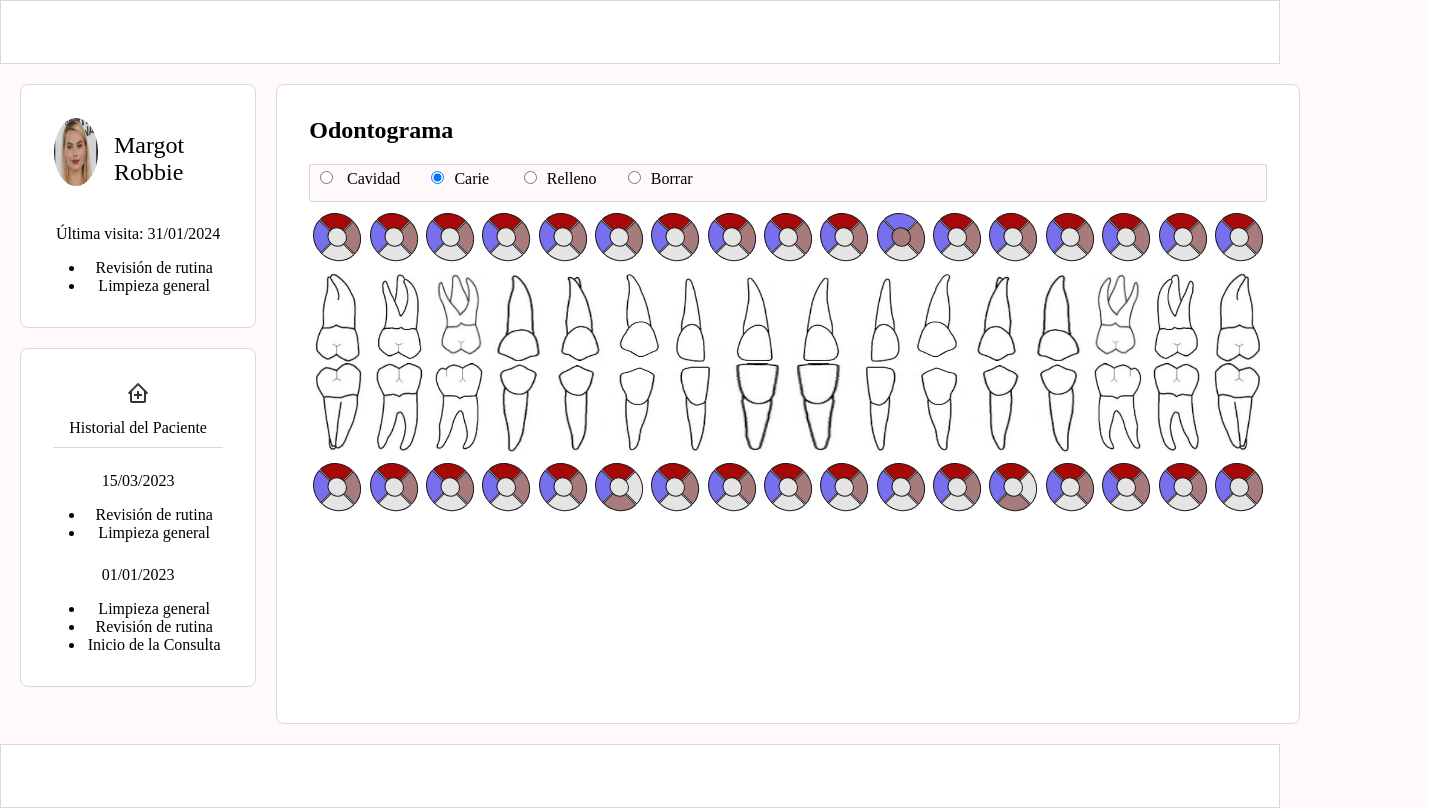
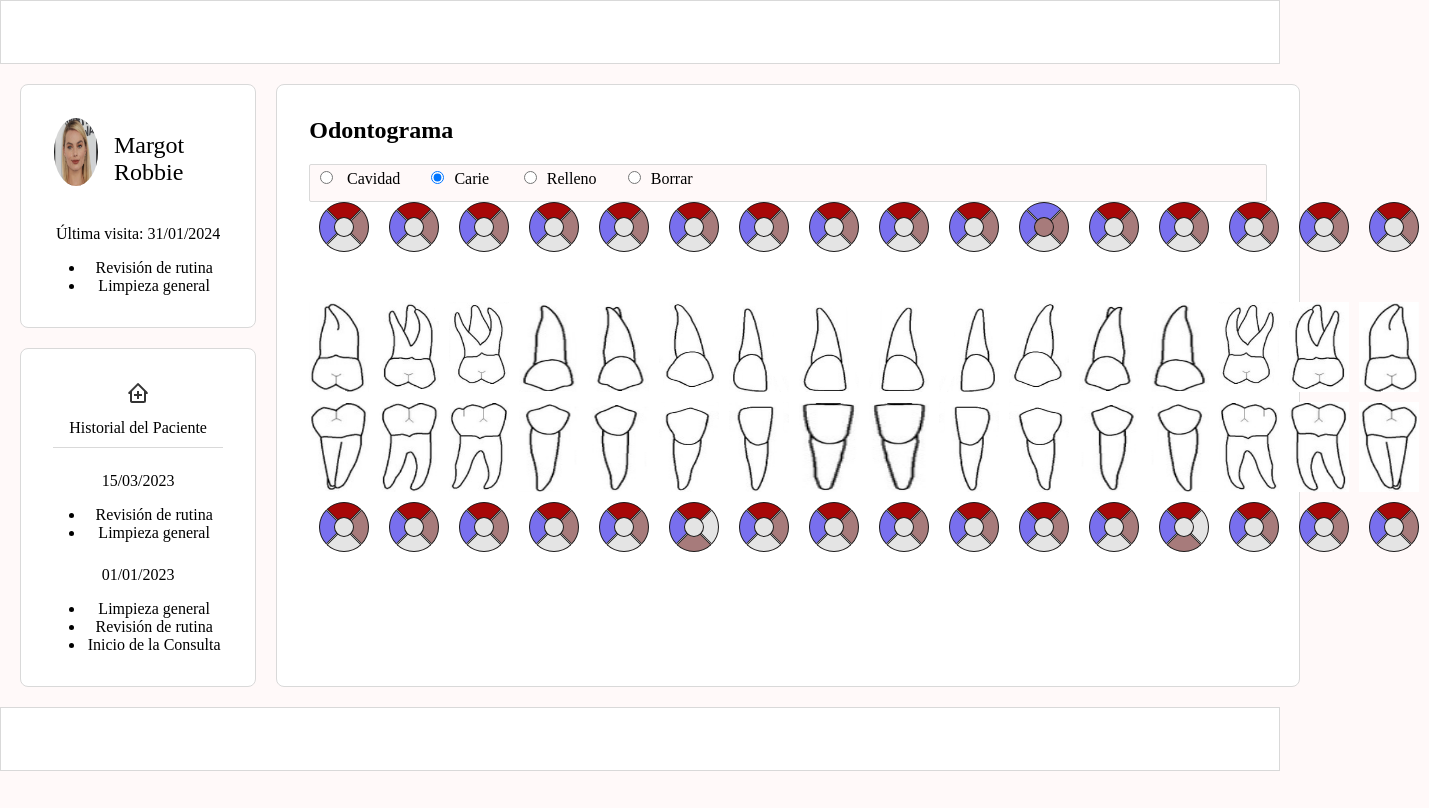
Before and after one commit to ebetafont/dentigrama, a React (Vite) app: page / in a window 1280 px wide. Shown: the whole page, 1429 px wide, since content can reach past the window. Built offline with nearby package versions, Linux system fonts and the light colour scheme.

Commit message:
Refactor tooth rem 1data, style flex to grid

```diff
--- a/src/App.css
+++ b/src/App.css
@@ -9,7 +9,7 @@ body{display:flex;flex-direction:column;align-content:center;background: var(--b
 
 header, footer{height:4rem;background:var(--background-theme);border:var(--border-site);}
 .middle-container{display:flex;flex-direction:row;justify-content:space-between;align-content:center;width:100%;}
-aside, main{height:80vh;}
+aside, main{/* height:80vh; */}
 aside{width:20%;margin:20px;}
 main{padding:2rem;width:80%;margin:20px 20px 20px 0px;border-radius:8px;border:var(--border-site);background: var(--background-theme);}
 main h1{padding-bottom: 20px;}
--- a/src/App.jsx
+++ b/src/App.jsx
@@ -29,9 +29,10 @@ function App() {
               <div><input type="radio" id="radio3" name="accion" value="relleno" /><label htmlFor="radio3">Relleno</label></div>
               <div><input type="radio" id="radio4" name="accion" value="borrar" /><label htmlFor="radio4">Borrar</label></div>
           </div>
-
-          <Dentigrama denti={superior} position="downside" />
-          <Dentigrama denti={inferior} position="upside" />
+          <div className='grid-container'>
+            <Dentigrama denti={superior} position="downside" />
+            <Dentigrama denti={inferior} position="upside" />
+          </div>
         </main>
       </section>
       <footer></footer>
--- a/src/Dentigrama.css
+++ b/src/Dentigrama.css
@@ -6,11 +6,16 @@
     --background-caries: rgb(167, 8, 8);
     --background-relleno: rgb(167, 123, 123);
 }
-.grid{
-    display:flex;
+.grid-container{
+    display: grid;
+    grid-template-columns: 70px 70px 70px 70px 70px 70px 70px 70px 70px 70px 70px 70px 70px 70px 70px 70px;
+    grid-template-rows: 100px 100px 100px 100px;
+}
+.grid-item{
+    /* display:flex;
     align-items:center;
     align-content: center;
-    justify-content: center
+    justify-content: center */
 }
 .tooth{
     position: relative;
@@ -29,10 +34,10 @@
 .cavidad{background-color:var(--background-cavidad);}
 .carie{background-color:var(--background-caries);}
 .relleno{background-color:var(--background-relleno);}
-.tooth-wrapper{padding:10px 5px;overflow:hidden;display:flex;justify-content:center;align-items:center;}
+.tooth-wrapper{/* padding:10px 5px; */overflow:hidden;display:flex;justify-content:center;align-items:center;}
 .tooth-p-wrapper{
-   width: 65px; height: 90px;
-   padding: 0 5px;
+    width: 60px; height: 90px;
+  /* padding: 0 5px;*/
 }
 .tooth-p-wrapper img{width:100%;height:100%;object-fit:fill;}
 .turn img{transform:scaleX(-1);}
--- a/src/Dentigrama.jsx
+++ b/src/Dentigrama.jsx
@@ -4,16 +4,16 @@ import { useState} from 'react'
 export default function Dentigrama({denti, position}){
 
   return (
-    <div className='grid-container'>
+    <>
       {position === "upside" ? (<ToothPic position={position} />) : ""}
-      <div className="grid">
-        { denti?.map((obj) => (
+
+      {denti?.map((obj) => (
           <ToothM key={obj.id} id={obj.id} state={obj.state} />
         )
       )}
-      </div>
+
       {position === "downside" ? (<ToothPic position={position} />) : ""}
-    </div>
+    </>
   )
 }
 
@@ -28,15 +28,13 @@ function ToothPic({position}){
 
    return (
     <>
-      <div className="grid">
       { chainT?.map((element) =>
-          (<div className="tooth-p-wrapper"><img src={`tooth/${element}.bmp`} alt="Tooth Pic" /></div>)
+        (<div className="grid-item"><div className="tooth-p-wrapper"><img src={`tooth/${element}.bmp`} alt="Tooth Pic" /></div></div>)
       )}
 
       { chainT?.reverse().map((element) =>
-          (<div className="tooth-p-wrapper turn"><img src={`tooth/${element}.bmp`} alt="Tooth Pic" /></div>)
+        (<div className="grid-item"><div className="tooth-p-wrapper turn"><img src={`tooth/${element}.bmp`} alt="Tooth Pic" /></div></div>)
       )}
-      </div>
     </>
   )
 
@@ -57,6 +55,7 @@ function ToothM({id, state=[]}){
   }
 
   return (
+    <div className="grid-item">
       <div className="tooth-wrapper">
           <div className="tooth" id={id}>
               <div className={`tooth-part part-0 ${toothState[0]}`} data="0" onClick={handleClick}></div>
@@ -66,5 +65,6 @@ function ToothM({id, state=[]}){
               <div className={`tooth-part part-4 ${toothState[4]}`} data="4" onClick={handleClick}></div>
           </div>
       </div>
+    </div>
   )
 }
--- a/src/data-users.json
+++ b/src/data-users.json
@@ -20,10 +20,10 @@
           {"id" : "13", "state" : []},
           {"id" : "14", "state" : []},
           {"id" : "15", "state" : []},
-          {"id" : "16", "state" : []},
-          {"id" : "17", "state" : []}
+          {"id" : "16", "state" : []}
       ],
       "inferior": [
+        {"id" : "17", "state" : []},
         {"id" : "18", "state" : []},
         {"id" : "19", "state" : []},
         {"id" : "20", "state" : []},
@@ -38,9 +38,7 @@
         {"id" : "29", "state" : []},
         {"id" : "30", "state" : []},
         {"id" : "31", "state" : []},
-        {"id" : "32", "state" : []},
-        {"id" : "33", "state" : []},
-        {"id" : "34", "state" : []}
+        {"id" : "32", "state" : []}
       ]
     },
     {
@@ -64,27 +62,27 @@
           {"id" : "13", "state" : ["borrar", "carie", "relleno", null, "cavidad"]},
           {"id" : "14", "state" : ["borrar", "carie", "relleno", null, "cavidad"]},
           {"id" : "15", "state" : ["borrar", "carie", "relleno", null, "cavidad"]},
-          {"id" : "16", "state" : ["borrar", "carie", "relleno", null, "cavidad"]},
-          {"id" : "17", "state" : ["borrar", "carie", "relleno", null, "cavidad"]}
+          {"id" : "16", "state" : ["borrar", "carie", "relleno", null, "cavidad"]}
+
       ],
       "inferior": [
+        {"id" : "17", "state" : ["borrar", "carie", "relleno", null, "cavidad"]},
         {"id" : "18", "state" : ["borrar", "carie", "relleno", null, "cavidad"]},
         {"id" : "19", "state" : ["borrar", "carie", "relleno", null, "cavidad"]},
         {"id" : "20", "state" : ["borrar", "carie", "relleno", null, "cavidad"]},
         {"id" : "21", "state" : ["borrar", "carie", "relleno", null, "cavidad"]},
-        {"id" : "22", "state" : ["borrar", "carie", "relleno", null, "cavidad"]},
-        {"id" : "23", "state" : [null, "carie", null, "relleno", "cavidad"]},
+        {"id" : "22", "state" : [null, "carie", null, "relleno", "cavidad"]},
+        {"id" : "23", "state" : ["borrar", "carie", "relleno", null, "cavidad"]},
         {"id" : "24", "state" : ["borrar", "carie", "relleno", null, "cavidad"]},
         {"id" : "25", "state" : ["borrar", "carie", "relleno", null, "cavidad"]},
         {"id" : "26", "state" : ["borrar", "carie", "relleno", null, "cavidad"]},
         {"id" : "27", "state" : ["borrar", "carie", "relleno", null, "cavidad"]},
         {"id" : "28", "state" : ["borrar", "carie", "relleno", null, "cavidad"]},
-        {"id" : "29", "state" : ["borrar", "carie", "relleno", null, "cavidad"]},
-        {"id" : "30", "state" : [null, "carie", null, "relleno", "cavidad"]},
+        {"id" : "29", "state" : [null, "carie", null, "relleno", "cavidad"]},
+        {"id" : "30", "state" : ["borrar", "carie", "relleno", null, "cavidad"]},
         {"id" : "31", "state" : ["borrar", "carie", "relleno", null, "cavidad"]},
-        {"id" : "32", "state" : ["borrar", "carie", "relleno", null, "cavidad"]},
-        {"id" : "33", "state" : ["borrar", "carie", "relleno", null, "cavidad"]},
-        {"id" : "34", "state" : ["borrar", "carie", "relleno", null, "cavidad"]}
+        {"id" : "32", "state" : ["borrar", "carie", "relleno", null, "cavidad"]}
+
       ]
     }
   ]
```
Lines whose indentation alone changed are shown as unchanged.
